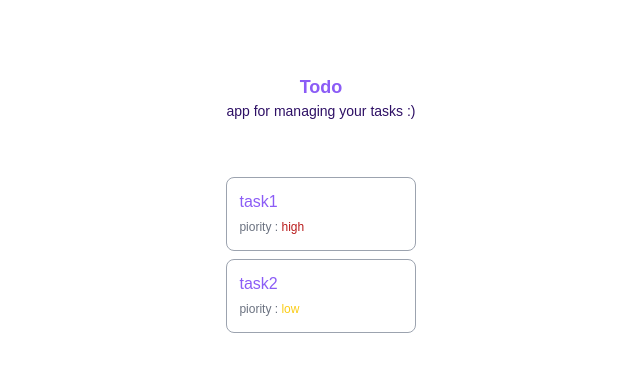
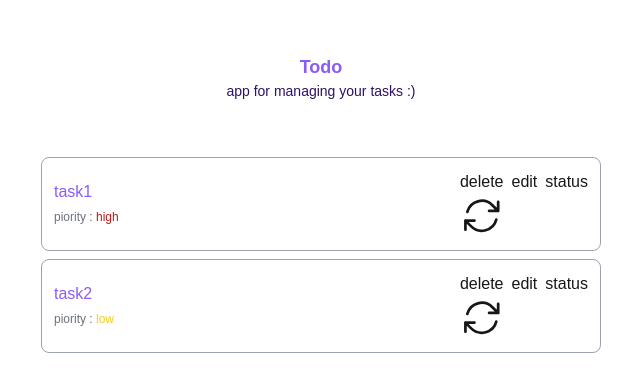
Before and after one commit to atiehZargarani/todolist-nextjs, a Next.js app: page / in a window 1280 px wide. Shown: the part 177-568 px from the top of the page, without its empty margins (319-959 px from the left). Built offline with nearby package versions, Linux system fonts and the light colour scheme.

Commit message:
build : install icon package

```diff
--- a/src/app/page.js
+++ b/src/app/page.js
@@ -3,7 +3,7 @@ import Taskslist from "@/components/TasksList";
 export default function Home() {
   return (
     <div className="flex items-center justify-center h-screen">
-      <div className="flex flex-col space-y-4">
+      <div className="flex flex-col space-y-4 w-1/2">
         <header>
           <TheHeader
             title="Todo"
--- a/src/components/TasksList.jsx
+++ b/src/components/TasksList.jsx
@@ -2,6 +2,7 @@
 
 import { useState } from "react";
 import clsx from "clsx";
+import { ArrowPathIcon } from '@heroicons/react/24/outline';
 
 export default function Taskslist() {
   const [tasks, setTasks] = useState([
@@ -17,10 +18,11 @@ export default function Taskslist() {
     },
   ]);
   return (
-    <div className="my-10">
+    <div className="my-10 px-10">
       {tasks.map((task, key) => {
         return (
-          <div key={key} className="border border-gray-400 p-3 rounded-lg my-2">
+          <div key={key} className="border border-gray-400 p-3 rounded-lg my-2 flex items-center justify-between">
+            <div>
             <h3 className="text-violet-500">{task.title}</h3>
             <span className="text-xs text-gray-500">piority : </span>
             <span
@@ -31,6 +33,12 @@ export default function Taskslist() {
             >
               {task.piority}
             </span>
+            </div>
+            <div className="space-x-2">
+                <button>delete <ArrowPathIcon/></button>
+                <button>edit</button>
+                <span>status</span>
+            </div>
           </div>
         );
       })}
```
Also changed, not shown: package.json (+6 -5 lines), 1 other file (tests, documents, lock files or other folders).
